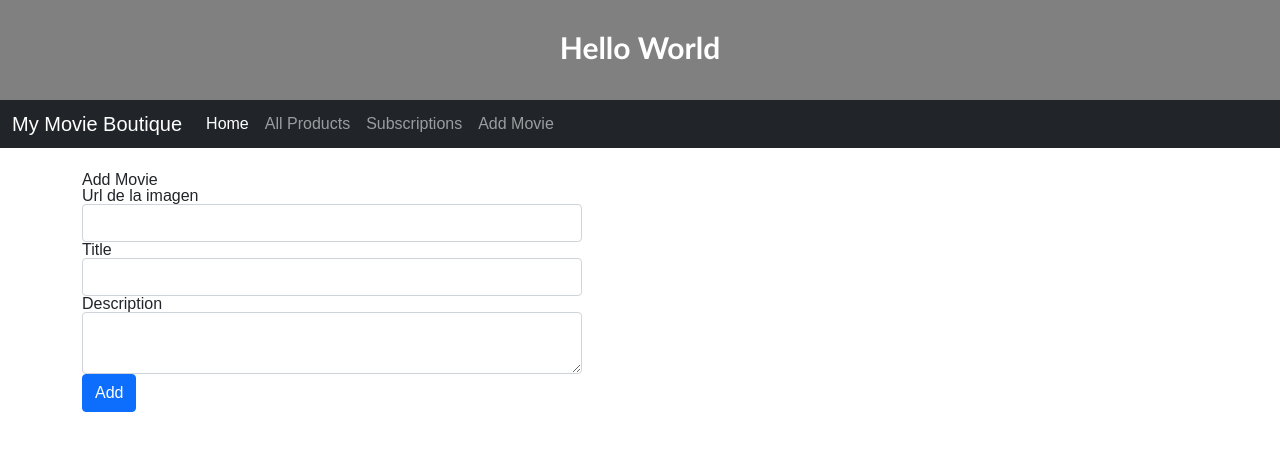
After one commit to pilpod/PHP-MVC-Testing, a PHP site: template src/Views/add-movie.php in a window 1280 px wide. The commit adds this page. Shown: the top 451 px of the page. Run offline with PHP 8.4, Linux system fonts and the light colour scheme; the template is opened without the code that fills it, so the values that code supplies are empty.

Commit message:
add movie page finished

```diff
--- /dev/null
+++ b/src/Views/add-movie.php
@@ -0,0 +1,24 @@
+<?php include('layout/head.php') ?>
+<?php include('layout/header.php') ?>
+
+    <main class="container mt-4">
+        <h4>Add Movie</h4>
+
+        <div class="form-add-movie">
+            <form action="?action=post-movie" method="post">
+                <label for="img">Url de la imagen</label>
+                <input type="text" name="img" id="img" class="form-control">
+
+                <label for="title">Title</label>
+                <input type="text" name="title" id="title" class="form-control">
+
+                <label for="description">Description</label>
+                <textarea type="text" name="description" id="description" class="form-control"></textarea>
+
+                <input type="submit" value="Add" class="btn btn-primary">
+            </form>
+        </div>
+
+    </main>
+
+<?php include('layout/footer.php') ?>
--- /dev/null
+++ b/src/Views/css/add-movie-page-style/form-style.css
@@ -0,0 +1,3 @@
+.form-add-movie {
+    width: 500px;
+}
--- a/src/Views/css/main.css
+++ b/src/Views/css/main.css
@@ -1,5 +1,6 @@
 @import 'homepageStyle/header.css';
 @import 'homepageStyle/homepage-title.css';
+@import 'add-movie-page-style/form-style.css';
 
 html, body, div, span, applet, object, iframe,
 h1, h2, h3, h4, h5, h6, p, blockquote, pre,
--- a/src/Views/layout/main-navBar.php
+++ b/src/Views/layout/main-navBar.php
@@ -7,7 +7,7 @@
     <div class="collapse navbar-collapse" id="navbarNav">
       <ul class="navbar-nav">
         <li class="nav-item">
-          <a class="nav-link active" aria-current="page" href="#">Home</a>
+          <a class="nav-link active" aria-current="page" href="?action=home">Home</a>
         </li>
         <li class="nav-item">
           <a class="nav-link" href="#">All Products</a>
@@ -16,7 +16,7 @@
           <a class="nav-link" href="#">Subscriptions</a>
         </li>
         <li class="nav-item">
-          <a class="nav-link" href="/pruebas/PHP-MVC-Without-htaccess/add-movie">Add Movie</a>
+          <a class="nav-link" href="?action=add-movie">Add Movie</a>
         </li>
       </ul>
     </div>
```
Also changed, not shown: src/Controllers/Controller.php (+15 -0 lines).
